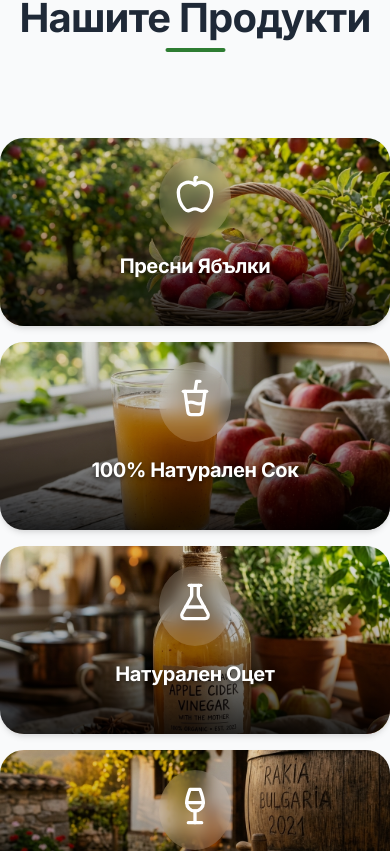
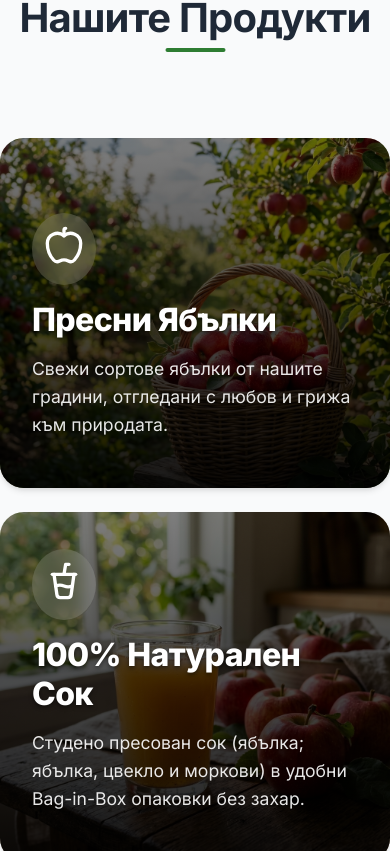
Before and after one commit to Drakhtar359/arsy, a Next.js app in the folder apps/web/: page / in a window 390 px wide. Shown: the part 2473-3324 px from the top of the page. Built offline with nearby package versions, Linux system fonts and the light colour scheme.

Commit message:
fix: resolve hover glitches and update mobile horizontal accordion responsiveness

```diff
--- a/apps/web/src/app/globals.css
+++ b/apps/web/src/app/globals.css
@@ -239,16 +239,23 @@ img {
 .expand-closed {
   position: absolute;
   bottom: 2rem;
-  left: 0;
-  width: 100%;
+  left: 50%;
+  transform: translateX(-50%);
+  width: 250px;
   display: flex;
   flex-direction: column;
   align-items: center;
   justify-content: flex-end;
   z-index: 3;
-  transition: opacity 0.4s ease, transform 0.4s ease;
-  padding: 0 1rem;
+  transition: opacity 0.6s ease 0.3s, transform 0.6s ease 0.3s;
   text-align: center;
+}
+
+.expand-card:hover .expand-closed {
+  opacity: 0;
+  transform: translate(-50%, -20px);
+  transition: opacity 0.2s ease, transform 0.2s ease;
+  pointer-events: none;
 }
 
 .expand-icon {
@@ -271,27 +278,24 @@ img {
   position: absolute;
   bottom: 0;
   left: 0;
-  width: 100%;
+  width: 600px; /* Fixed width prevents reflow squishing when shrinking */
   padding: 3rem;
   z-index: 4;
   opacity: 0;
   transform: translateY(20px);
-  transition: opacity 0.5s ease 0.1s, transform 0.5s ease 0.1s;
+  transition: opacity 0.2s ease, transform 0.2s ease; /* Fast fade out on unhover */
   display: flex;
   flex-direction: column;
   justify-content: flex-end;
   height: 100%;
-}
-
-.expand-card:hover .expand-closed {
-  opacity: 0;
-  transform: translateY(-20px);
   pointer-events: none;
 }
 
 .expand-card:hover .expand-content {
   opacity: 1;
   transform: translateY(0);
+  transition: opacity 0.6s ease 0.2s, transform 0.6s ease 0.2s; /* Slow fade in on hover */
+  pointer-events: auto;
 }
 
 .expand-icon-small {
@@ -317,21 +321,42 @@ img {
   color: rgba(255, 255, 255, 0.9);
   font-size: 1.1rem;
   line-height: 1.6;
-  max-width: 600px;
 }
 
 /* Mobile Responsiveness for expanding cards */
 @media (max-width: 900px) {
   .expand-container {
     flex-direction: column;
-    height: 800px;
+    height: auto;
+    gap: 1.5rem;
+  }
+
+  .expand-card {
+    flex: none;
+    height: 350px;
+  }
+
+  .expand-card:hover {
+    flex: none;
+  }
+
+  .expand-overlay {
+    background: linear-gradient(to top, rgba(0,0,0,0.9) 0%, rgba(0,0,0,0.5) 100%);
+  }
+
+  .expand-closed {
+    display: none;
+  }
+
+  .expand-content {
+    width: 100%;
+    padding: 2rem;
+    opacity: 1;
+    transform: translateY(0);
+    pointer-events: auto;
   }
 
   .expand-title-large {
-    font-size: 1.75rem;
-  }
-
-  .expand-content {
-    padding: 2rem;
+    font-size: 2rem;
   }
 }
```
